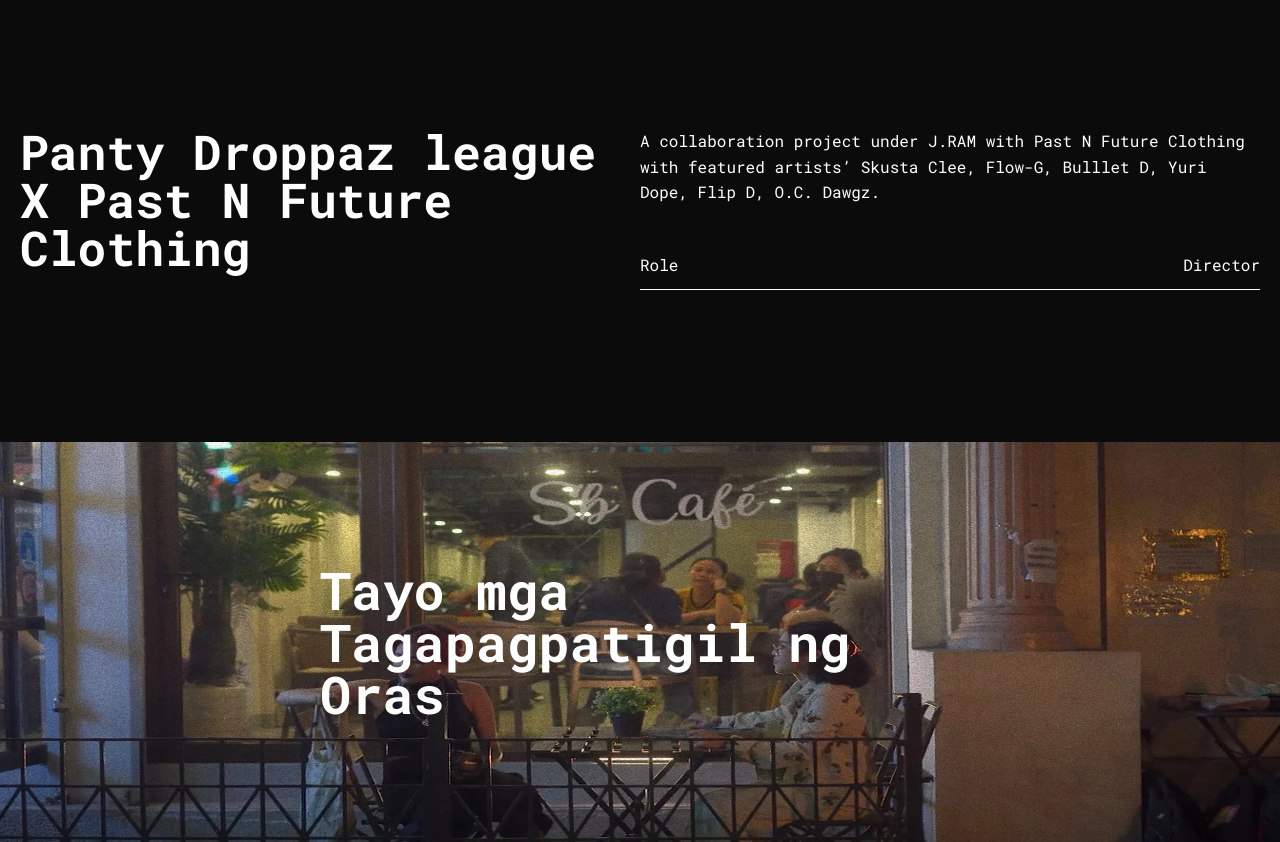
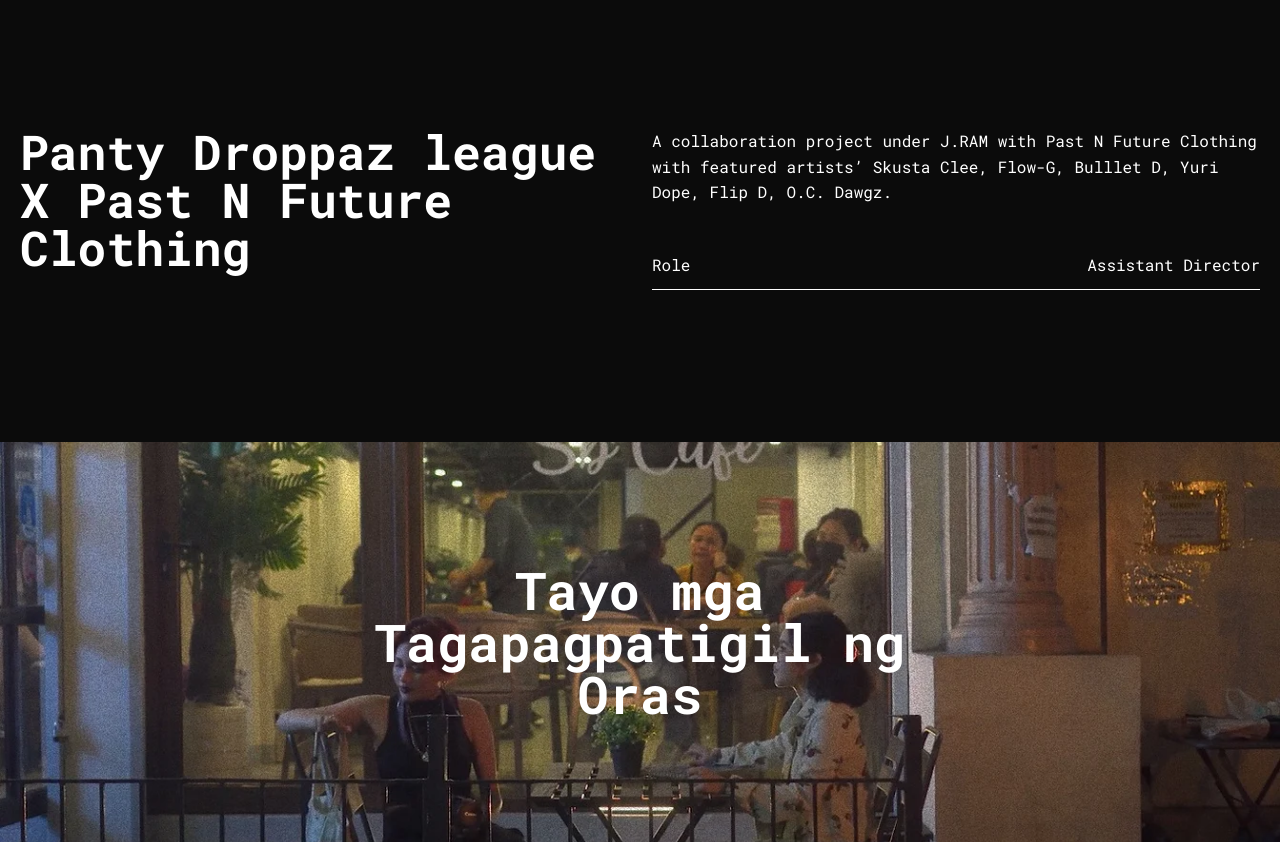
Before and after one commit to laurence-llamas/laurence-llamas.github.io, a website: page films/pnf-x-pdl.html in a window 1280 px wide. Shown: the part 880-1722 px from the top of the page. Drawn offline with Linux system fonts and the light colour scheme; files that its build step writes are made by us from their sources.

Commit message:
modified text alignment & grid spacing

```diff
--- a/assets/sass/pages/_home.scss
+++ b/assets/sass/pages/_home.scss
@@ -134,6 +134,7 @@
   &__content {
     display: grid;
     grid-template-columns: repeat(2, 1fr);
+    gap: 2.4rem;
     margin-bottom: 8.2rem;
 
     @media screen and (max-width: $bp-large) {
@@ -155,6 +156,7 @@
     top: 50%;
     left: 50%;
     transform: translate(-50%, -50%);
+    text-align: center;
     @include linkReset;
 
     @media screen and (max-width: $bp-large) {
--- a/films/pnf-x-pdl.html
+++ b/films/pnf-x-pdl.html
@@ -68,7 +68,7 @@
                 <span class="details__content details__content--header"
                   >Role</span
                 >
-                <span class="details__content">Director </span>
+                <span class="details__content">Assistant Director </span>
               </li>
             </ul>
           </div>
```
Also changed, not shown: assets/css/style.css.
